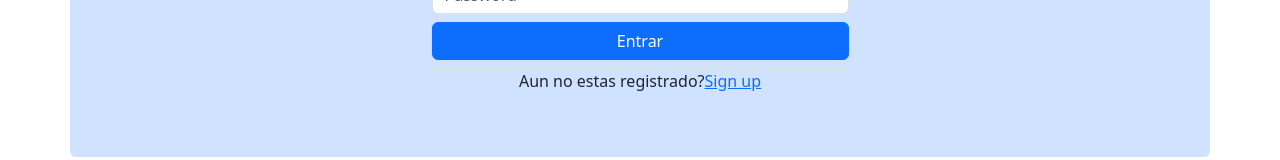
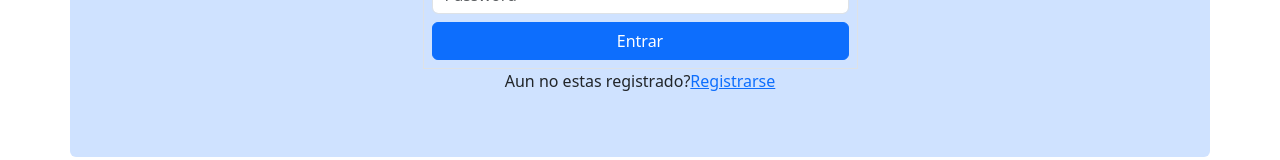
Before and after one commit to J3R3M145-UNI/BIBLIOBUS-REACT-NODE-SQL, a React (Vite) app in the folder client/: page /login in a window 1280 px wide. Shown: the part 287-447 px from the top of the page. Built offline with nearby package versions, Linux system fonts and the light colour scheme.

Commit message:
Update registration link text

```diff
--- a/client/src/pages/LoginPage.jsx
+++ b/client/src/pages/LoginPage.jsx
@@ -54,7 +54,7 @@ function LoginPage() {
           </div>
         </form>
         <p className='text-center'>Aun no estas registrado?
-          <Link to='/register'>Sign up</Link>
+          <Link to='/register'>Registrarse</Link>
         </p>
       </div>
     </>
```
